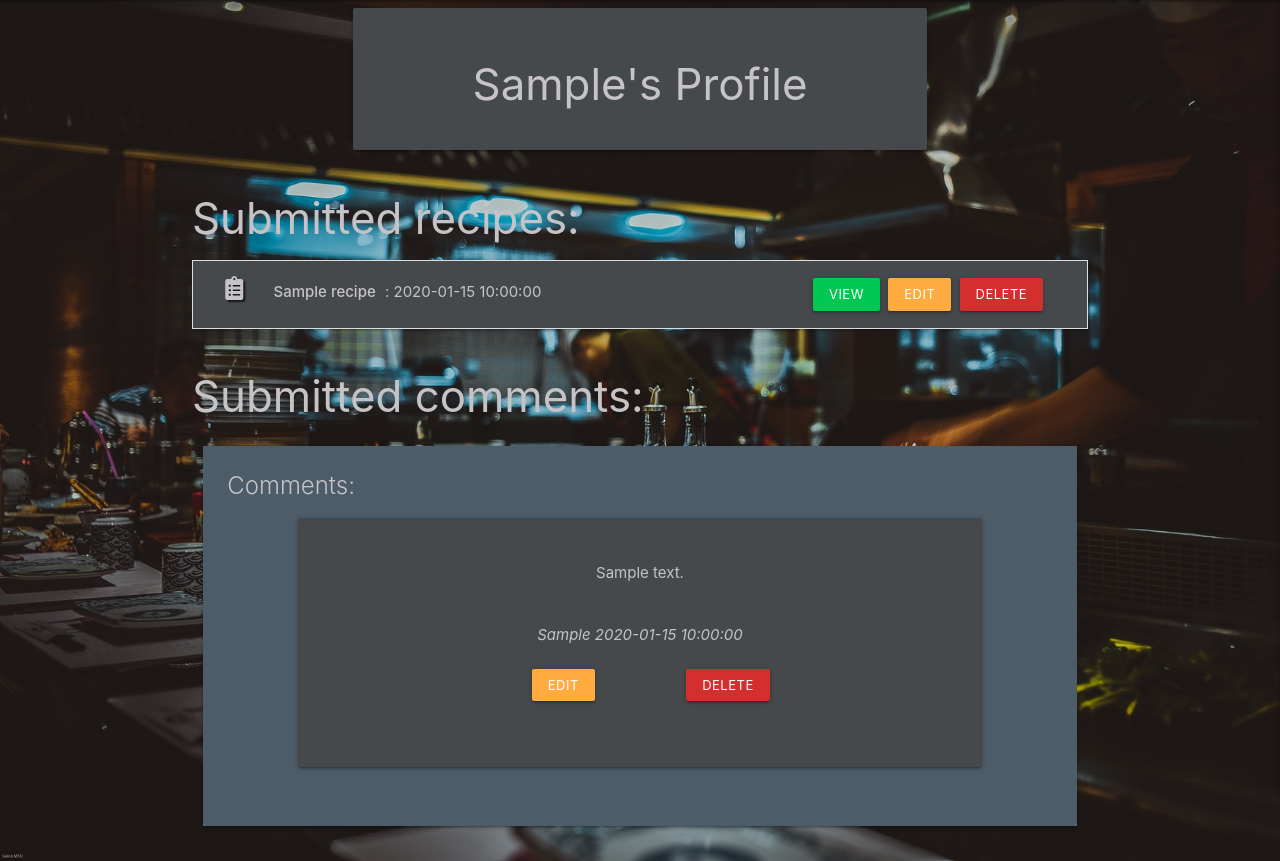
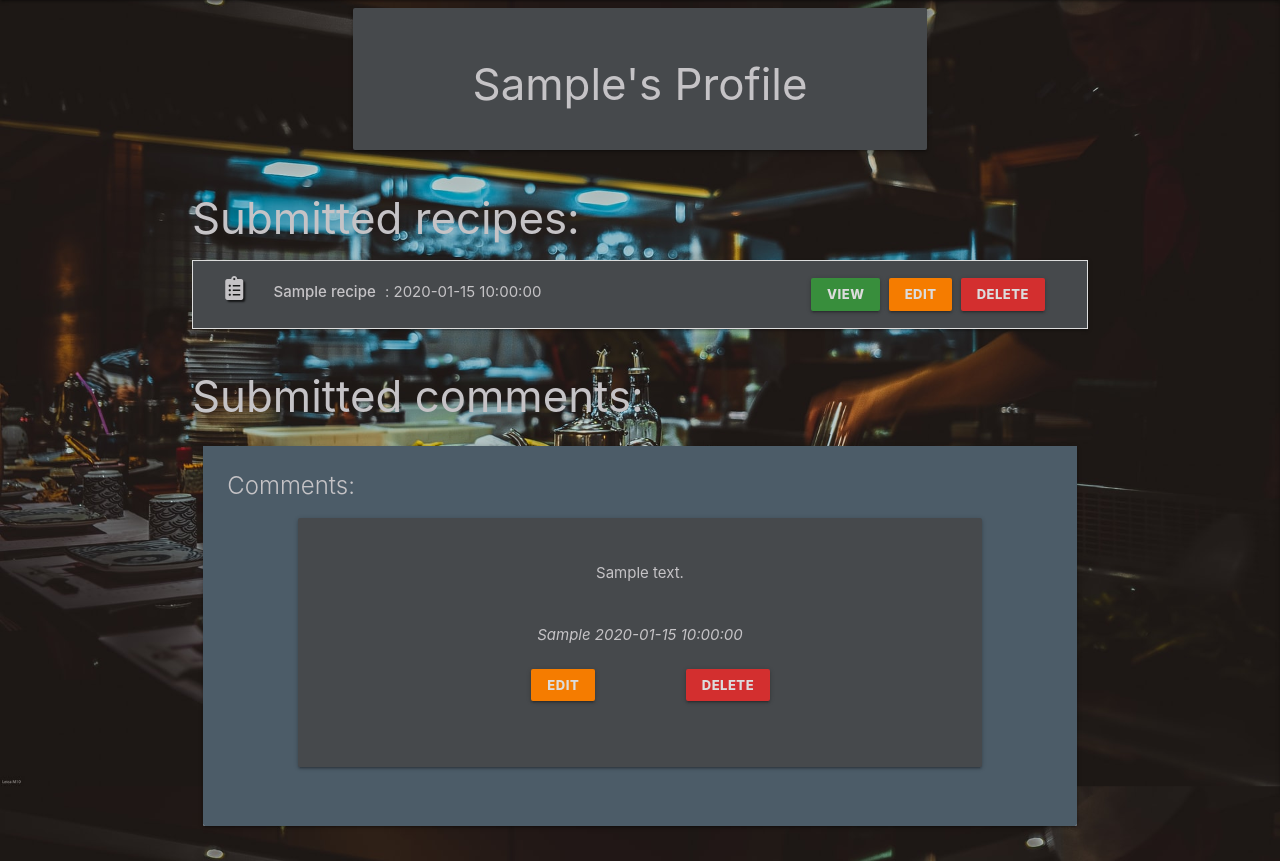
Before and after one commit to AJBayliss81/bon-appetit, a Flask app: page /profile/1 in a window 1280 px wide. Shown: the part 67-928 px from the top of the page. Run offline with Flask 2, Linux system fonts and the light colour scheme; the visitor is signed in with stand-in values (Sample User, id 1); a database or web service that is not in the repository returns one stand-in record (values such as "Sample title"); some libraries are stand-ins or nearby versions.

Commit message:
Added some more styling to buttons and fixed a bug with cuisine templates not loading when there was no recipes to display

```diff
--- a/static/css/style.css
+++ b/static/css/style.css
@@ -1,13 +1,20 @@
 /*----- Text -----*/
 body {
     color: #c5c3c6;
-    background: url(/static/images/kitchen.jpg);
-    background-repeat: no-repeat;
+    background: url(/static/images/kitchen.jpg) no-repeat;
     background-size: cover;
+    background-position: center;
+    background-attachment: fixed;
 }
 
 .text-shadow {
 text-shadow: 2px 2px 2px rgba(0, 0, 0, 0.7)
+}
+
+.sorry {
+    position: absolute;
+    top: 40%;
+    left: 10%;
 }
 
 /*----- Flash messages -----*/
@@ -56,9 +63,16 @@
     line-height: 30px;
 }
 
-.profile-buttons {
+/*----- Buttons -----*/
+
+#profile-buttons {
     margin-left: auto;
     text-align: center;
+}
+
+.btn-small  {
+    color: #dcdcdd;
+    font-weight: 800;
 }
 
 /*----- Admin panel -----*/
--- a/templates/browse.html
+++ b/templates/browse.html
@@ -21,7 +21,7 @@
                         <input type="text" name="browse" id="browse" value="{{ cuisine.cuisine }}">
                         <label for="browse"></label>
                     </div>
-                    <button type="submit" class="btn-small cuisine-image-btn orange accent-2 text-shadow">
+                    <button type="submit" class="btn-small cuisine-image-btn orange darken-2 text-shadow">
                         View
                     </button>
                 </form>
--- a/templates/cuisine_recipes.html
+++ b/templates/cuisine_recipes.html
@@ -28,10 +28,7 @@
 
     {% endfor %}
     {% else %}
-    <div class="row">
-        <h3 class="center-align">{{ recipe.cuisine.capitalize() }} Cuisine</h3>
-    </div>
-    <div class="row">
+    <div class="row sorry">
         <h3 class="col s12 center-align">Sorry, no recipes have been submitted yet. Try again later.</h3>
     </div>
     {% endif %}
--- a/templates/profile.html
+++ b/templates/profile.html
@@ -21,11 +21,11 @@
                     <i class="fas fa-clipboard-list text-shadow"></i>
                     <strong>{{ recipe.dish_name.capitalize() }}</strong> : {{ recipe.submission_date }}
                 </div>
-                <div class="col s4 profile-buttons">
+                <div class="col s4" id="profile-buttons">
                     <a href="{{ url_for('get_recipe', recipe_id=recipe._id) }}"
-                        class="btn-small green accent-4">View</a>
+                        class="btn-small green darken-2">View</a>
                     <a href="{{ url_for('manage_recipes', recipe_id=recipe._id) }}"
-                        class="btn-small orange accent-2">Edit</a>
+                        class="btn-small orange darken-2">Edit</a>
                     <a href="#delete_modal{{ recipe._id }}" class="modal-trigger btn-small red darken-2">Delete</a>
                 </div>
             </div>
@@ -44,7 +44,7 @@
             </div>
             <div class="modal-footer light-backing">
                 <a href="{{ url_for('delete_recipe', recipe_id=recipe._id) }}"
-                    class="modal-close btn-small green accent-4">Delete</a>
+                    class="modal-close btn-small green darken-2">Delete</a>
                 <a href="{{ url_for('profile', username=session['user']) }}"
                     class="modal-close btn-small red darken-2">Cancel</a>
             </div>
@@ -78,7 +78,7 @@
                                         <div class="row">
                                             <div class="col s12 offset-s3 comment-buttons center-align">
                                                 <div class="col s3">
-                                                    <a href="{{ url_for('edit_comment', comment_id=comment._id) }}" class="btn-small orange accent-2">Edit</a>
+                                                    <a href="{{ url_for('edit_comment', comment_id=comment._id) }}" class="btn-small orange darken-2">Edit</a>
                                                 </div>
                                                 <div class="col s3">
                                                     <a href="#delete-comment-modal{{ comment._id }}" class="modal-trigger btn-small red darken-2">Delete</a>
@@ -99,7 +99,7 @@
                         </div>
                         <div class="modal-footer light-backing">
                             <a href="{{ url_for('delete_comment', comment_id=comment._id) }}"
-                                class="modal-close btn-small green accent-4">Delete</a>
+                                class="modal-close btn-small green darken-2">Delete</a>
                             <a href="{{ url_for('profile', username=session['user']) }}"
                                 class="modal-close btn-small red darken-2">Cancel</a>
                         </div>
```
